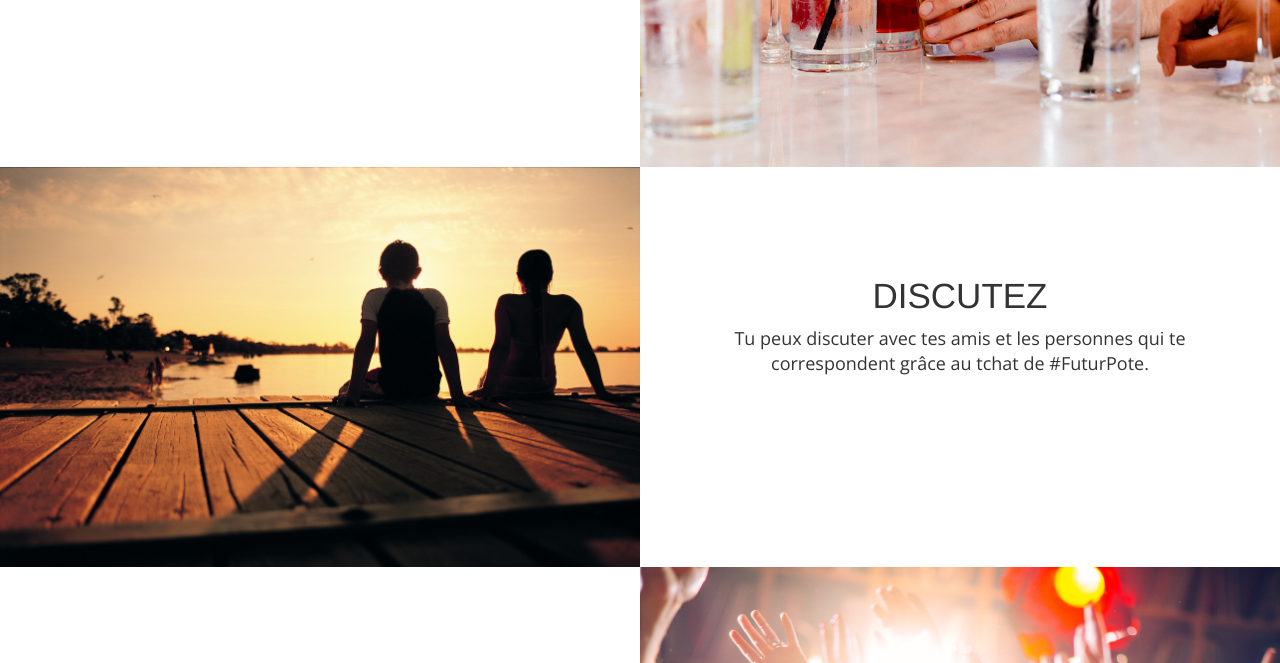
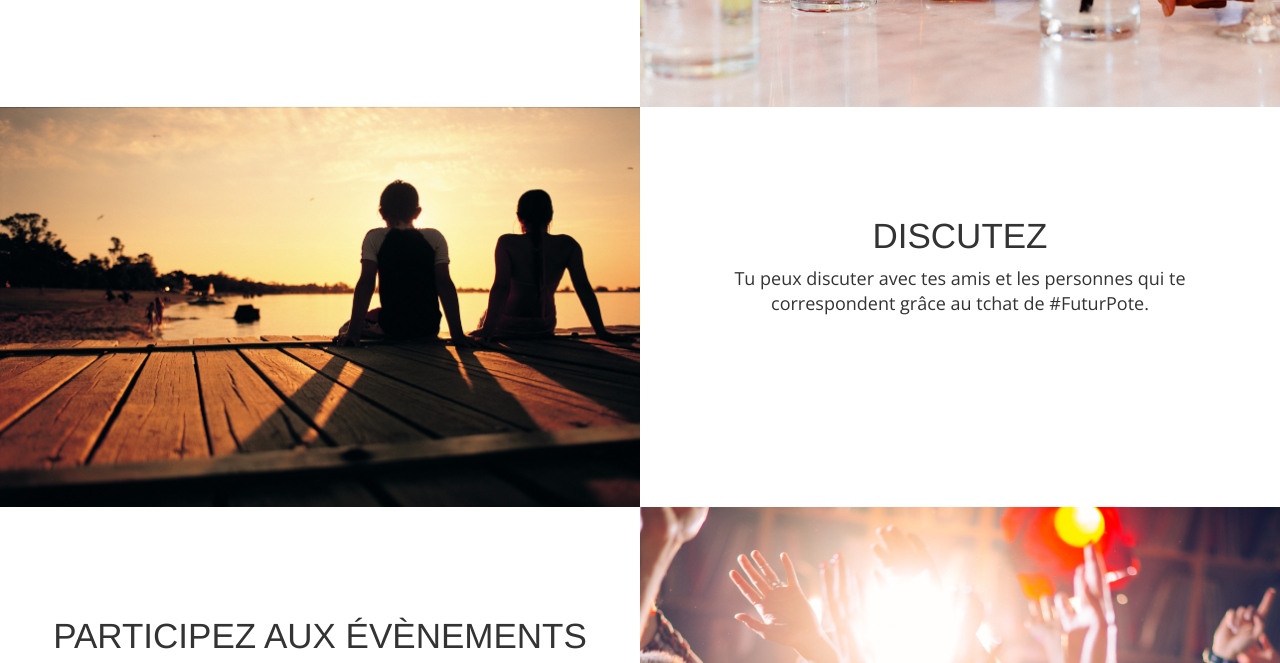
Before and after one commit to Alex-60/Projet_Angular, a plain HTML site: page concept.html in a window 1280 px wide. Shown: the part 743-1406 px from the top of the page. Drawn offline with nearby package versions, Linux system fonts and the light colour scheme.

Commit message:
maj css concept

```diff
--- a/assets/css/concept.css
+++ b/assets/css/concept.css
@@ -1,5 +1,5 @@
 body {
-    /*            padding-top: 60px;*/
+    padding-top: 0px;
     max-width: 100%;
     height: auto;
     background-attachment: fixed;
```
